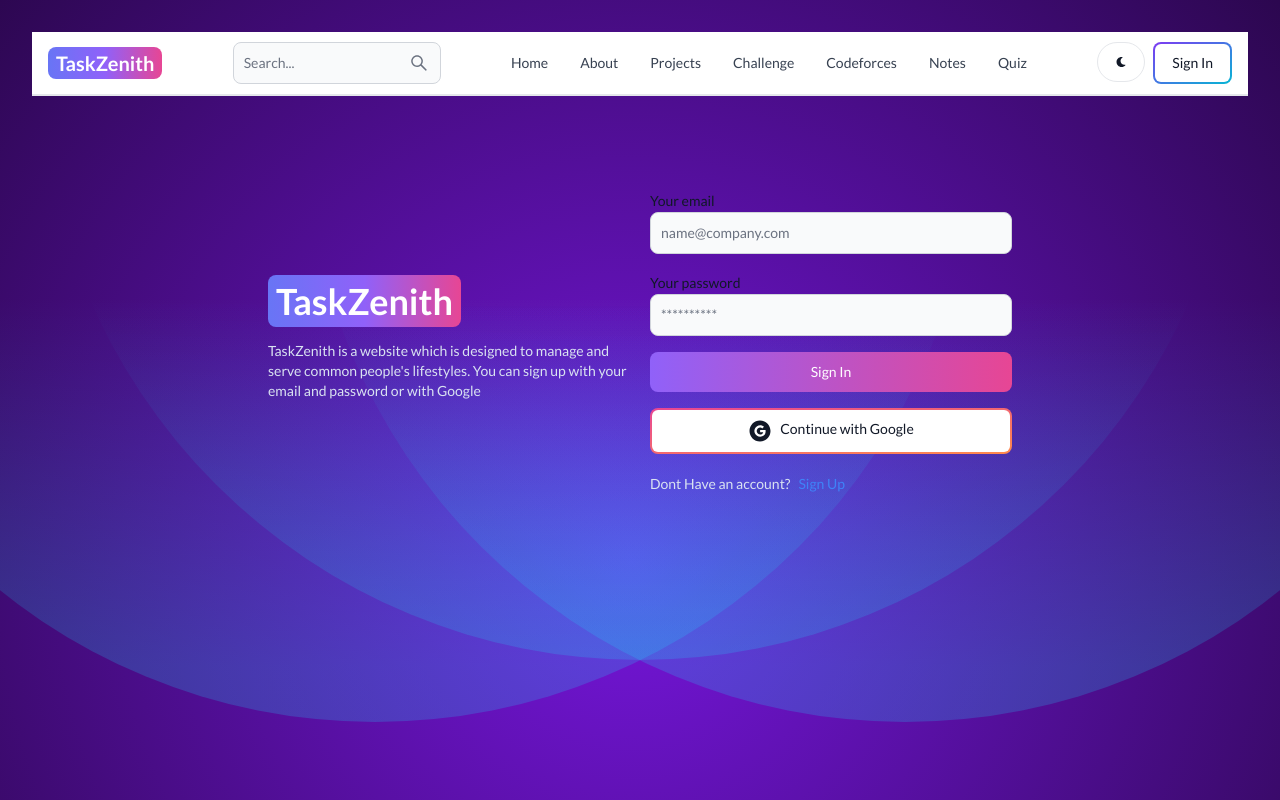
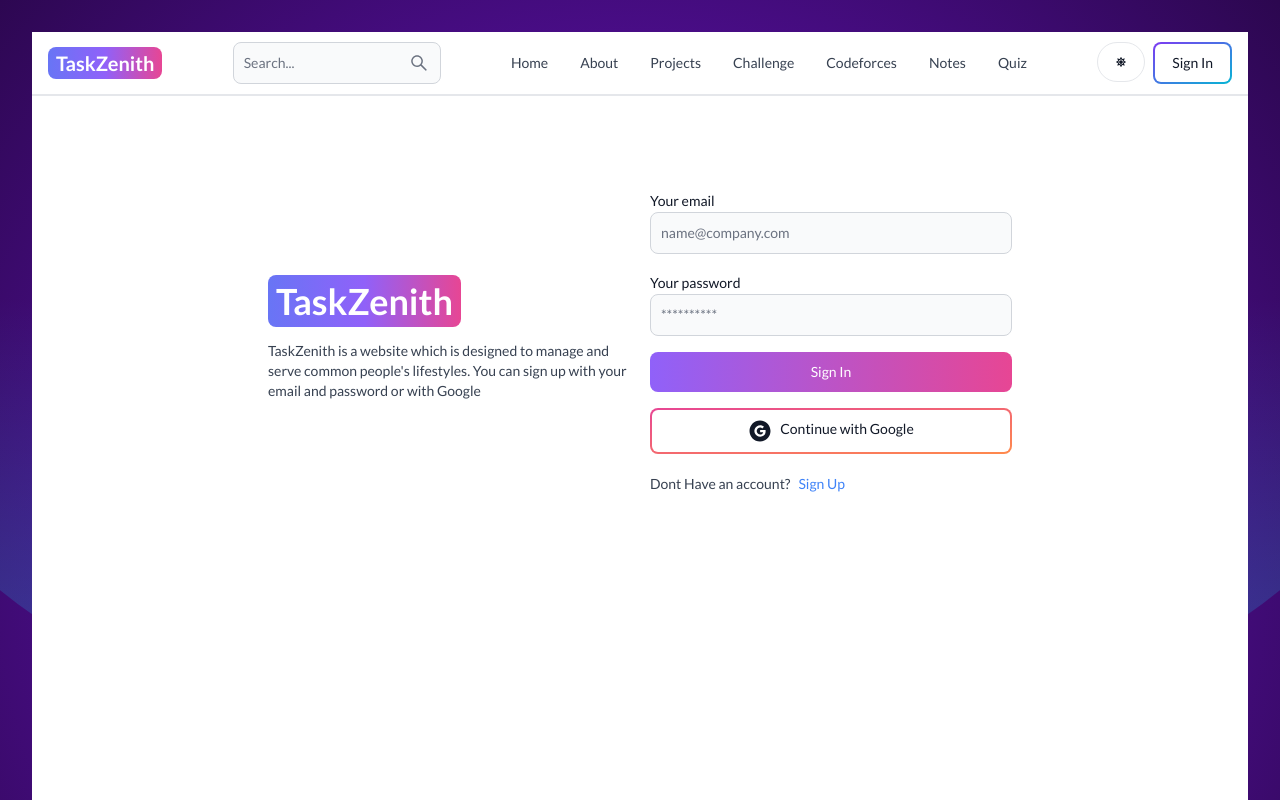
Before and after one commit to anilpiparaiya/TaskZenith, a React (Vite) app: page /sign-in in a window 1280 px wide. Shown: the top 800 px of the page. Built offline with nearby package versions, Linux system fonts and the light colour scheme; no server answers.

Commit message:
Completed dark mode fuctionality

```diff
--- a/src/components/Header/Header.jsx
+++ b/src/components/Header/Header.jsx
@@ -1,12 +1,15 @@
-import { Avatar, Button, Dropdown, Navbar, TextInput } from "flowbite-react";
-import { Link, useLocation } from "react-router-dom";
-import { AiOutlineSearch } from "react-icons/ai";
-import { FaMoon } from "react-icons/fa";
-import { useSelector } from "react-redux";
+import { Avatar, Button, Dropdown, Navbar, TextInput } from 'flowbite-react';
+import { Link, useLocation } from 'react-router-dom';
+import { AiOutlineSearch } from 'react-icons/ai';
+import { FaMoon, FaSun } from 'react-icons/fa';
+import { useSelector, useDispatch } from 'react-redux';
+import { toggleTheme } from '../../redux/theme/themeSlice';
 
 export default function Header() {
   const path = useLocation().pathname;
+  const dispatch = useDispatch();
   const { currentUser } = useSelector((state) => state.user);
+  const { theme } = useSelector((state) => state.theme);
   return (
     <Navbar className="border-b-2">
       <Link
@@ -19,43 +22,47 @@
       </Link>
       <form>
         <TextInput
-          type="text"
-          placeholder="Search..."
+          type='text'
+          placeholder='Search...'
           rightIcon={AiOutlineSearch}
-          className="hidden lg:inline"
+          className='hidden lg:inline'
         />
       </form>
-      <Button className="w-12 h-10 lg:hidden" color="gray" pill>
+      <Button className='w-12 h-10 lg:hidden' color='gray' pill>
         <AiOutlineSearch />
       </Button>
-      <div className="flex gap-2 md:order-2">
-        <Button className="w-12 h-10 hidden sm:inline" color="gray" pill>
-          <FaMoon />
+      <div className='flex gap-2 md:order-2'>
+        <Button
+          className='w-12 h-10 hidden sm:inline'
+          color='gray'
+          pill
+          onClick={() => dispatch(toggleTheme())}
+        >
+          {theme === 'light' ? <FaSun /> : <FaMoon />}
         </Button>
-
         {currentUser ? (
           <Dropdown
             arrowIcon={false}
             inline
             label={
-              <Avatar alt="user" img={currentUser.profilePicture} rounded />
+              <Avatar alt='user' img={currentUser.profilePicture} rounded />
             }
           >
             <Dropdown.Header>
-              <span className="block text-sm">@{currentUser.username}</span>
-              <span className="block text-sm font-medium truncate">
+              <span className='block text-sm'>@{currentUser.username}</span>
+              <span className='block text-sm font-medium truncate'>
                 {currentUser.email}
               </span>
             </Dropdown.Header>
-            <Link to={"/dashboard?tab=profile"}>
+            <Link to={'/dashboard?tab=profile'}>
               <Dropdown.Item>Profile</Dropdown.Item>
             </Link>
             <Dropdown.Divider />
             <Dropdown.Item>Sign out</Dropdown.Item>
           </Dropdown>
         ) : (
-          <Link to="/sign-in">
-            <Button gradientDuoTone="purpleToBlue" outline>
+          <Link to='/sign-in'>
+            <Button gradientDuoTone='purpleToBlue' outline>
               Sign In
             </Button>
           </Link>
--- /dev/null
+++ b/src/components/Header/ThemeProvider.jsx
@@ -0,0 +1,12 @@
+import { useSelector } from 'react-redux';
+
+export default function ThemeProvider({ children }) {
+  const { theme } = useSelector((state) => state.theme);
+  return (
+    <div className={theme}>
+      <div className='bg-white text-gray-700 dark:text-gray-200 dark:bg-[rgb(16,23,42)] min-h-screen'>
+        {children}
+      </div>
+    </div>
+  );
+}
--- a/src/main.jsx
+++ b/src/main.jsx
@@ -5,11 +5,14 @@
 import { store, persistor } from './redux/store.js';
 import { Provider } from 'react-redux';
 import { PersistGate } from 'redux-persist/integration/react';
+import ThemeProvider from './components/Header/ThemeProvider.jsx';
 
 ReactDOM.createRoot(document.getElementById('root')).render(
   <PersistGate persistor={persistor}>
     <Provider store={store}>
-      <App />
+      <ThemeProvider>
+        <App />
+      </ThemeProvider>
     </Provider>
   </PersistGate>
 );
--- a/src/redux/store.js
+++ b/src/redux/store.js
@@ -1,10 +1,12 @@
 import { configureStore, combineReducers } from '@reduxjs/toolkit';
 import userReducer from './user/userSlice';
+import themeReducer from './theme/themeSlice';
 import { persistReducer, persistStore } from 'redux-persist';
 import storage from 'redux-persist/lib/storage';
 
 const rootReducer = combineReducers({
   user: userReducer,
+  theme: themeReducer,
 });
 
 const persistConfig = {
--- /dev/null
+++ b/src/redux/theme/themeSlice.js
@@ -0,0 +1,19 @@
+import {createSlice} from '@reduxjs/toolkit';
+
+const initialState = {
+    theme: 'light',
+};
+
+const themeSlice = createSlice({
+    name: 'theme',
+    initialState,
+    reducers: {
+        toggleTheme: (state) => {
+            state.theme = state.theme === 'light' ? 'dark' : 'light';
+        },
+        }
+});
+
+export const {toggleTheme} = themeSlice.actions;
+
+export default themeSlice.reducer;
```
